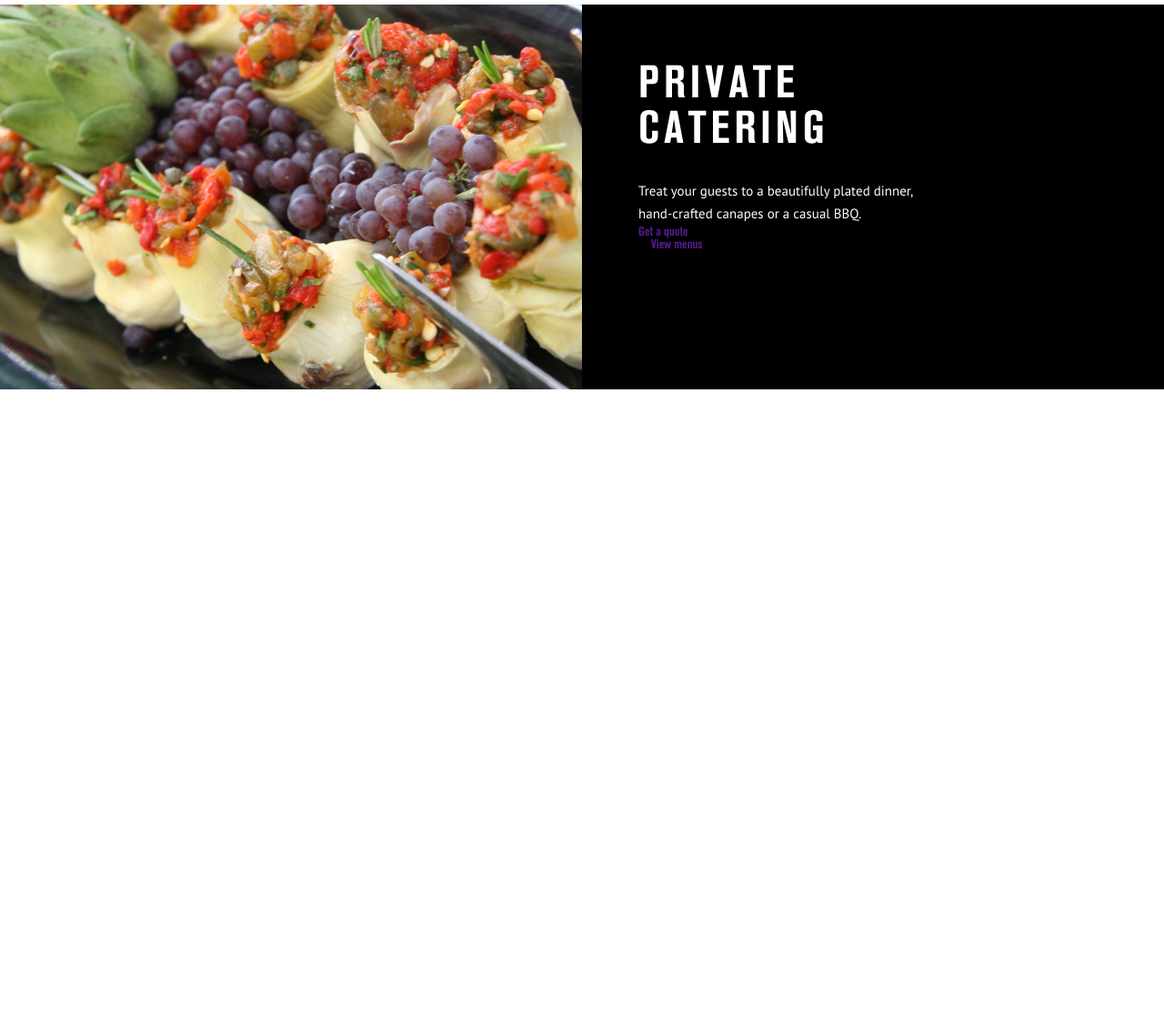
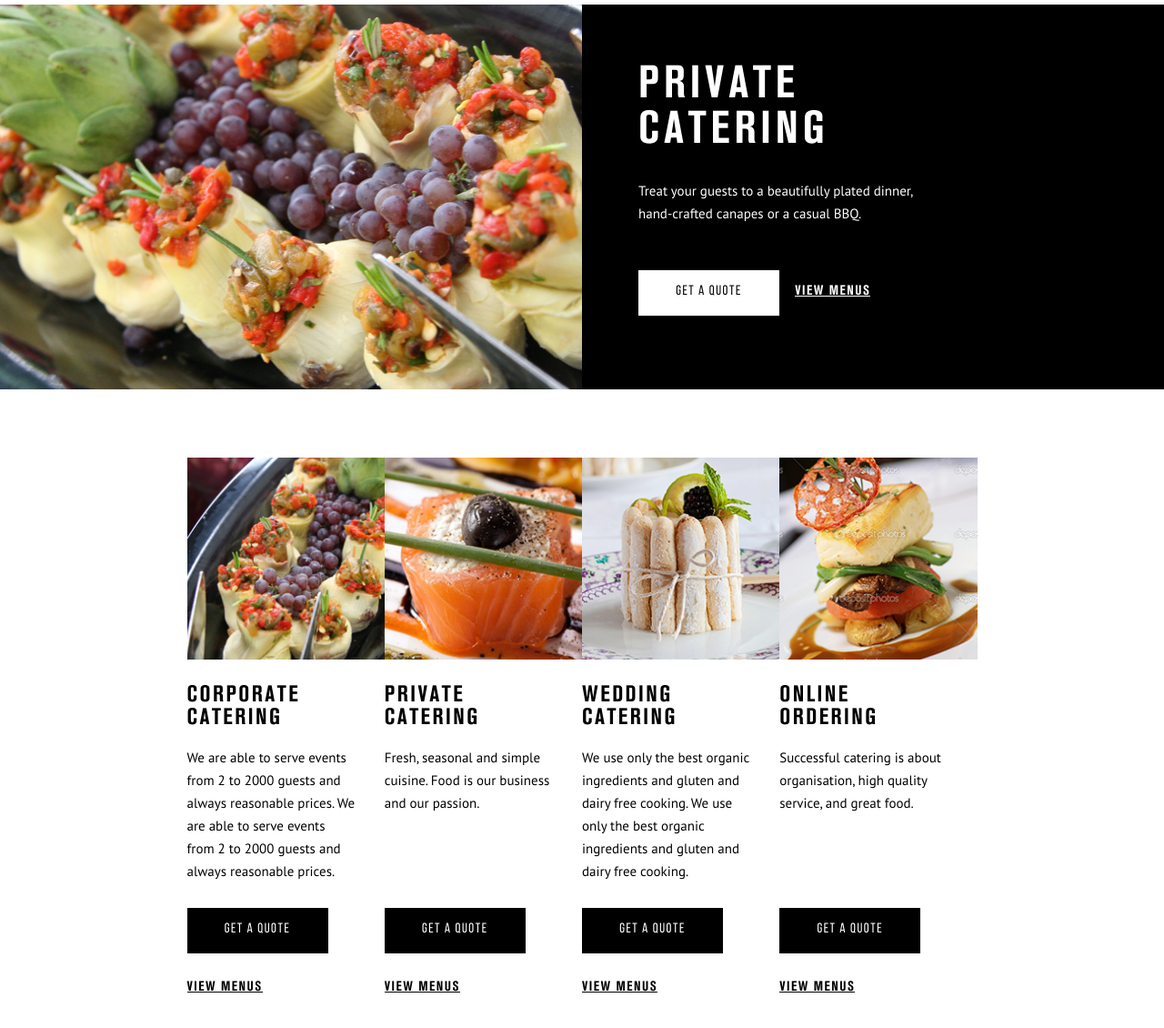
Before and after one commit to antonpetrovich13/PrimeOne, a plain HTML site: page index.html in a window 1280 px wide. Shown: the part 152-1282 px from the top of the page at 91% size. Before the commit the page ends 800 px from the top, so only its background shows below. Drawn offline with nearby package versions, Linux system fonts and the light colour scheme.

Commit message:
Add files via upload

```diff
--- a/index.html
+++ b/index.html
@@ -91,13 +91,115 @@
 							<div class="private__subtitle">
 								Treat your guests to a beautifully plated dinner, hand-crafted canapes or a casual BBQ.
 							</div>
-							<a href="" class="private__button">
+							<a href="" class="private__button btn">
 								<p>Get a quote</p>
 								<span></span>
 							</a>
-							<a href="" class="private__link">
+							<a href="" class="private__link link">
 								View menus
 							</a>
+						</div>
+					</div>
+				</div>
+			</div>
+			<div class="menu">
+				<div class="container">
+					<div id="slider" class="menu__wrapper">
+						<div class="menu__column">
+							<div class="menu__item">
+								<div class="menu__image">
+									<div class="menu__picture">
+										<img src="img/menu/01.png" alt="">
+									</div>
+								</div>
+								<div class="menu__body">
+									<div class="menu__title">
+										Corporate catering
+									</div>
+									<div class="menu__subtitle">
+										We are able to serve events from 2 to 2000 guests and always reasonable prices. We are able to serve events from 2 to 2000 guests and always reasonable prices.
+									</div>
+									<a href="" class="menu__button btn btn_bl">
+										<p>Get a quote</p>
+										<span></span>
+									</a>
+								</div>
+								<a href="" class="menu__link link link_bl">
+									View menus
+								</a>
+							</div>
+						</div>
+						<div class="menu__column">
+							<div class="menu__item">
+								<div class="menu__image">
+									<div class="menu__picture">
+										<img src="img/menu/02.png" alt="">
+									</div>
+								</div>
+								<div class="menu__body">
+									<div class="menu__title">
+										Private catering
+									</div>
+									<div class="menu__subtitle">
+										Fresh, seasonal and simple cuisine. Food is our business and our passion.
+									</div>
+									<a href="" class="menu__button btn btn_bl">
+										<p>Get a quote</p>
+										<span></span>
+									</a>
+								</div>
+								<a href="" class="menu__link link link_bl">
+									View menus
+								</a>
+							</div>
+						</div>
+						<div class="menu__column">
+							<div class="menu__item">
+								<div class="menu__image">
+									<div class="menu__picture">
+										<img src="img/menu/03.png" alt="">
+									</div>
+								</div>
+								<div class="menu__body">
+									<div class="menu__title">
+										Wedding catering
+									</div>
+									<div class="menu__subtitle">
+										We use only the best organic ingredients and gluten and dairy free cooking. We use only the best organic ingredients and gluten and dairy free cooking.
+									</div>
+									<a href="" class="menu__button btn btn_bl">
+										<p>Get a quote</p>
+										<span></span>
+									</a>
+								</div>
+								<a href="" class="menu__link link link_bl">
+									View menus
+								</a>
+							</div>
+						</div>
+						<div class="menu__column">
+							<div class="menu__item">
+								<div class="menu__image">
+									<div class="menu__picture">
+										<img src="img/menu/04.png" alt="">
+									</div>
+								</div>
+								<div class="menu__body">
+									<div class="menu__title">
+										Online Ordering
+									</div>
+									<div class="menu__subtitle">
+										Successful catering is about organisation, high quality service, and great food.
+									</div>
+									<a href="" class="menu__button btn btn_bl">
+										<p>Get a quote</p>
+										<span></span>
+									</a>
+								</div>
+								<a href="" class="menu__link link link_bl">
+									View menus
+								</a>
+							</div>
 						</div>
 					</div>
 				</div>
@@ -107,5 +209,6 @@
 	</div>
 	<script src="https://code.jquery.com/jquery-3.5.1.min.js"></script>
 	<script src="js/script.js"></script>
+	<script src="js/slick.min.js"></script>
 </body>
 </html>
```
